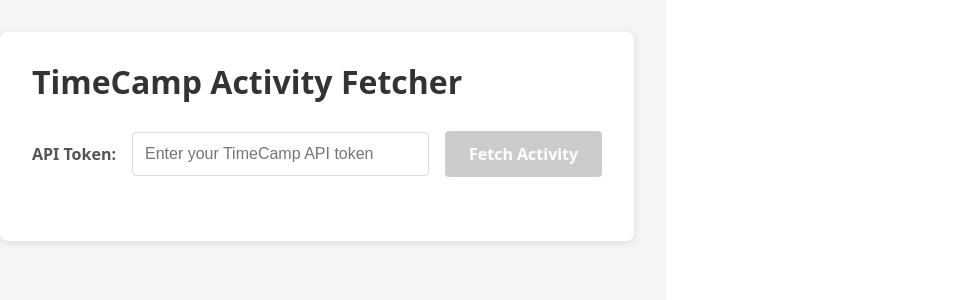
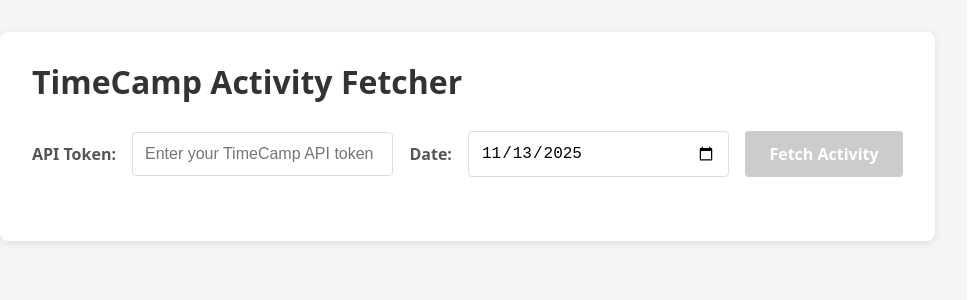
Before and after one commit to pdziak/TimeCampTestTask, a React (Vite) app: page / in a window 1280 px wide. Shown: the top 300 px of the page, without its empty margins (32-1003 px from the left). Built offline with nearby package versions, Linux system fonts and the light colour scheme.

Commit message:
[fix] add date property to fetchActivity api request

```diff
--- a/src/App.tsx
+++ b/src/App.tsx
@@ -4,6 +4,11 @@
 
 function App() {
   const [apiToken, setApiToken] = useState<string>('')
+  const [date, setDate] = useState<string>(() => {
+    // Default to today's date in YYYY-MM-DD format
+    const today = new Date()
+    return today.toISOString().split('T')[0]
+  })
   const [activities, setActivities] = useState<Activity[]>([])
   const [loading, setLoading] = useState<boolean>(false)
   const [error, setError] = useState<string | null>(null)
@@ -22,12 +27,17 @@
       return
     }
 
+    if (!date.trim()) {
+      setError('Please select a date')
+      return
+    }
+
     setLoading(true)
     setError(null)
     setActivities([])
 
     try {
-      const data = await fetchActivity(apiToken)
+      const data = await fetchActivity(apiToken, date)
       setActivities(data)
       // Save token to localStorage for convenience
       localStorage.setItem('timecamp_api_token', apiToken)
@@ -41,6 +51,11 @@
 
   const handleTokenChange = (e: React.ChangeEvent<HTMLInputElement>) => {
     setApiToken(e.target.value)
+    setError(null)
+  }
+
+  const handleDateChange = (e: React.ChangeEvent<HTMLInputElement>) => {
+    setDate(e.target.value)
     setError(null)
   }
 
@@ -59,9 +74,18 @@
             placeholder="Enter your TimeCamp API token"
             disabled={loading}
           />
+          <label htmlFor="date">Date:</label>
+          <input
+            id="date"
+            type="date"
+            value={date}
+            onChange={handleDateChange}
+            disabled={loading}
+            required
+          />
           <button
             onClick={handleFetchData}
-            disabled={loading || !apiToken.trim()}
+            disabled={loading || !apiToken.trim() || !date.trim()}
           >
             {loading ? 'Loading...' : 'Fetch Activity'}
           </button>
--- a/src/api/timecamp.ts
+++ b/src/api/timecamp.ts
@@ -19,15 +19,29 @@
 /**
  * Fetches activity data from TimeCamp API
  * @param apiToken - Your TimeCamp API token (Bearer token)
+ * @param date - Date in format YYYY-MM-DD (e.g., "2013-03-20")
  * @returns Promise with activity data array
  */
-export async function fetchActivity(apiToken: string): Promise<Activity[]> {
+export async function fetchActivity(apiToken: string, date: string): Promise<Activity[]> {
   if (!apiToken) {
     throw new Error('API token is required');
   }
 
+  if (!date) {
+    throw new Error('Date is required');
+  }
+
+  // Validate date format (YYYY-MM-DD)
+  const dateRegex = /^\d{4}-\d{2}-\d{2}$/;
+  if (!dateRegex.test(date)) {
+    throw new Error('Date must be in format YYYY-MM-DD (e.g., 2013-03-20)');
+  }
+
   try {
-    const response = await fetch(`${API_BASE_URL}/activity`, {
+    const url = new URL(`${API_BASE_URL}/activity`);
+    url.searchParams.append('date', date);
+
+    const response = await fetch(url.toString(), {
       method: 'GET',
       headers: {
         'Authorization': `Bearer ${apiToken}`,
```
